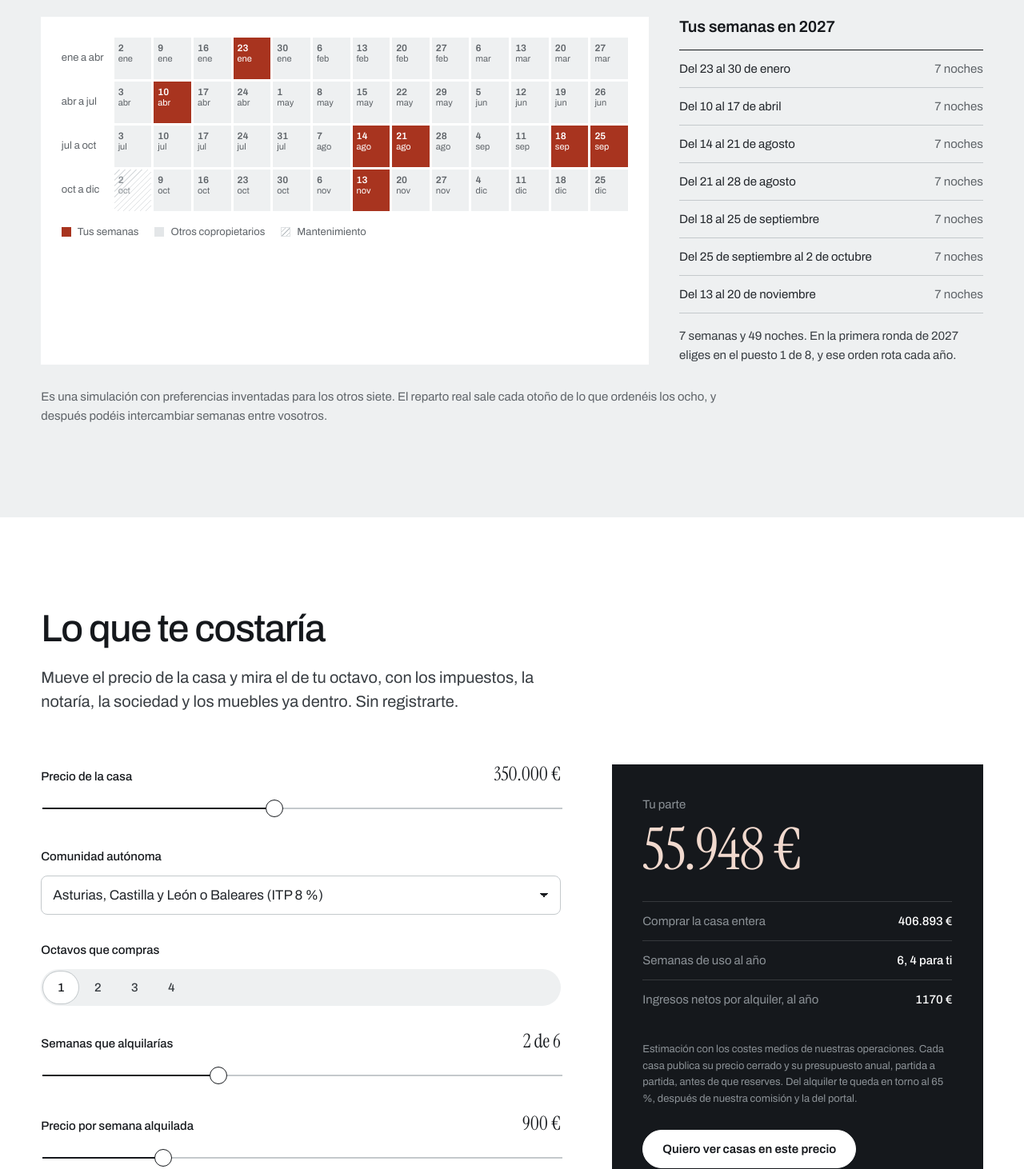
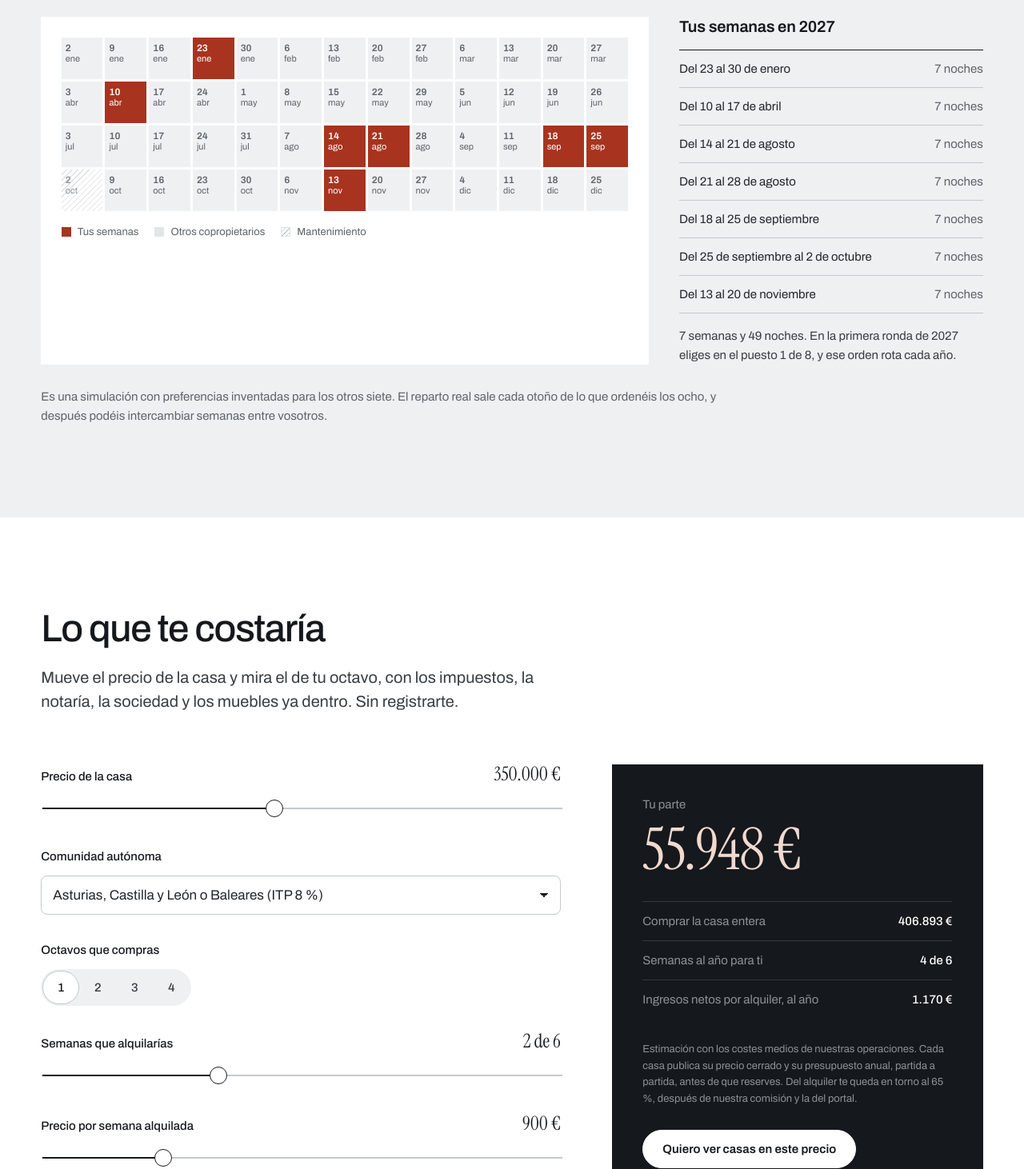
Before and after one commit to Tesserers/OCTAVO, a website: page index.html in a window 1280 px wide. Shown: the part 5418-6880 px from the top of the page at 80% size. Drawn offline with Linux system fonts and the light colour scheme.

Commit message:
Ajustes tras revisar en navegador
- Calendario sin etiquetas de fila que se solapaban.
- Selector de octavos de la calculadora a su ancho.
- Separador de miles en cifras de cuatro dígitos.
- Semanas para ti y semanas alquiladas, más claro.

Co-Authored-By: Claude Opus 5.5 <noreply@anthropic.com>
Claude-Session: https://claude.ai/code/session_01LppJrPZqMFpgtUQuSkiQxu

```diff
--- a/css/sections.css
+++ b/css/sections.css
@@ -286,7 +286,7 @@
 .cal-board { background: var(--paper); padding: clamp(16px, 2vw, 28px); }
 .cal-grid {
   display: grid;
-  grid-template-columns: auto repeat(13, minmax(0, 1fr));
+  grid-template-columns: repeat(13, minmax(0, 1fr));
   gap: 3px;
   align-items: stretch;
 }
@@ -366,6 +366,7 @@
 .field legend, .field label { font-size: var(--fs-s); font-weight: 500; color: var(--ink); padding: 0; }
 .field legend { margin-bottom: 12px; }
 .field-row { display: flex; justify-content: space-between; align-items: baseline; gap: 16px; }
+.field .segmented { justify-self: start; }
 .field output { font-family: var(--serif); font-size: 1.5rem; line-height: 1; color: var(--ink); font-variant-numeric: tabular-nums; }
 
 input[type="range"] {
--- a/index.html
+++ b/index.html
@@ -295,7 +295,7 @@
           </dl>
           <dl class="result-list">
             <div><dt>Comprar la casa entera</dt><dd data-res="whole">406.893 €</dd></div>
-            <div><dt>Semanas de uso al año</dt><dd data-res="weeks">6</dd></div>
+            <div><dt>Semanas al año para ti</dt><dd data-res="weeks">4 de 6</dd></div>
             <div><dt>Ingresos netos por alquiler, al año</dt><dd data-res="income">1.170 €</dd></div>
           </dl>
           <p class="result-note">Estimación con los costes medios de nuestras operaciones. Cada casa publica su precio cerrado y su presupuesto anual, partida a partida, antes de que reserves. Del alquiler te queda en torno al 65 %, después de nuestra comisión y la del portal.</p>
--- a/js/main.js
+++ b/js/main.js
@@ -4,7 +4,8 @@ const { allocate, shortDate, rangeLabel, monthOf } = window.OCTAVO.alloc;
 
 const $ = (s, el = document) => el.querySelector(s);
 const $$ = (s, el = document) => [...el.querySelectorAll(s)];
-const eur = n => new Intl.NumberFormat('es-ES', { maximumFractionDigits: 0 }).format(n) + ' €';
+// Separador de miles también en cifras de cuatro dígitos (1.170 €), que Intl en español no agrupa.
+const eur = n => String(Math.round(n)).replace(/\B(?=(\d{3})+(?!\d))/g, '.') + ' €';
 const reduceMotion = matchMedia('(prefers-reduced-motion: reduce)').matches;
 const WORDS = ['', 'un octavo', 'dos octavos', 'tres octavos', 'cuatro octavos'];
 
@@ -134,7 +135,6 @@ function calendar() {
 
     let html = '';
     r.weeks.forEach((w, i) => {
-      if (i % 13 === 0) html += `<span class="cal-q">${monthOf(w.from)} a ${monthOf(r.weeks[Math.min(i + 12, 51)].to - 86400000)}</span>`;
       const cls = i === r.maint ? 'is-maint' : r.owner[i] < k ? 'is-yours' : '';
       const who = i === r.maint ? 'mantenimiento' : r.owner[i] < k ? 'tuya' : 'de otro copropietario';
       html += `<div class="cal-cell ${cls}" aria-label="${rangeLabel(w)}, ${who}"><b>${new Date(w.from).getUTCDate()}</b>${monthOf(w.from)}</div>`;
@@ -191,7 +191,7 @@ function calculator() {
     out('week').textContent = eur(week);
     res('share').textContent = eur(share * k);
     res('whole').textContent = eur(whole);
-    res('weeks').textContent = `${maxRent}${rent ? `, ${maxRent - rent} para ti` : ''}`;
+    res('weeks').textContent = `${maxRent - rent} de ${maxRent}`;
     res('income').textContent = eur(Math.round(rent * week * 0.65 / 10) * 10);
 
     $('[data-calc-cta]').dataset.msg = `Busco ${WORDS[k]} en una casa de unos ${eur(price)}.`;
--- a/scripts/fetch-assets.mjs
+++ b/scripts/fetch-assets.mjs
@@ -1,6 +1,6 @@
 // Descarga una vez los recursos de marca y las fotos reales desde mioctavo.com
+// a la carpeta assets/img/. Uso: npm run assets
 // Lo ejecuta también la acción "Descargar imágenes" de GitHub.
-// a la carpeta assets/. Uso: npm run assets
 import { mkdir, writeFile, access } from 'node:fs/promises';
 import { fileURLToPath } from 'node:url';
 import { join } from 'node:path';
```
